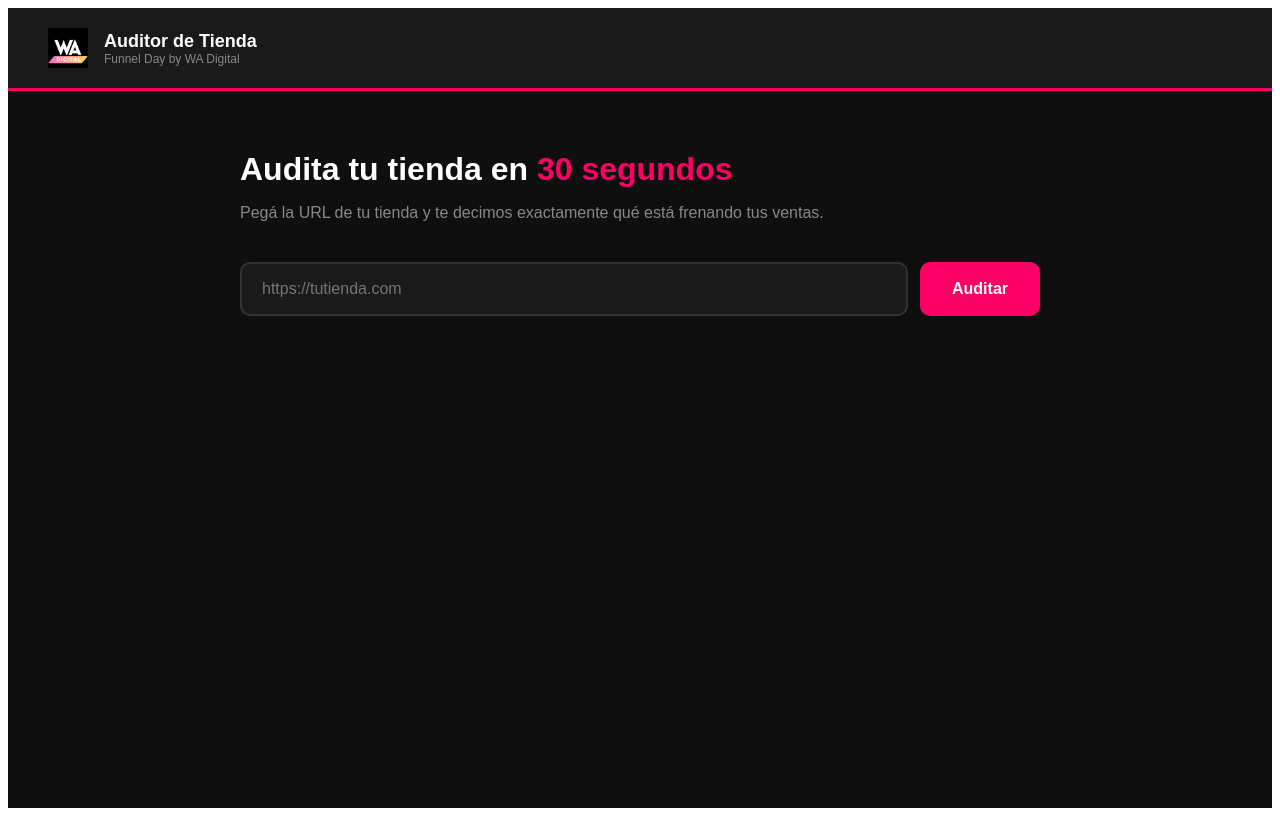
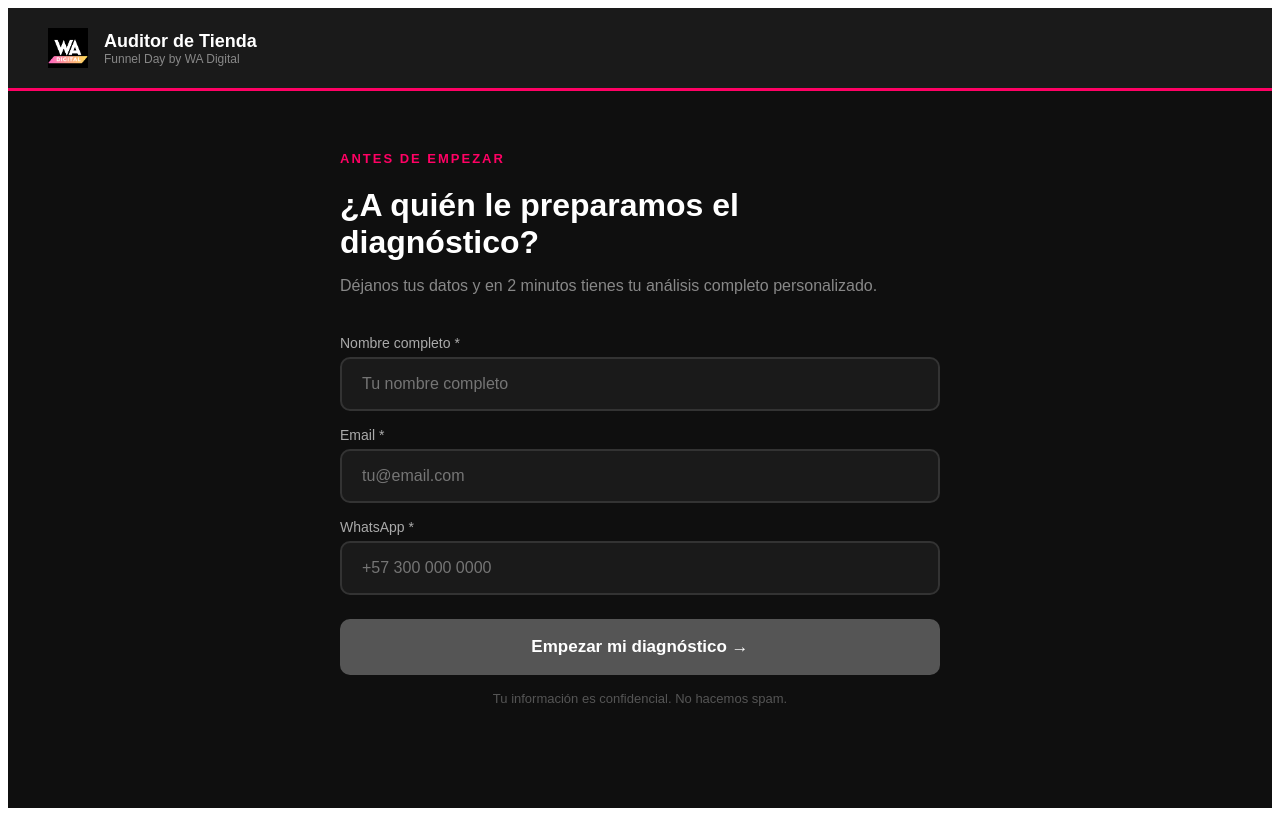
Before and after one commit to wadigitalco/funnel-day-auditor, a Next.js app: page / in a window 1280 px wide. Built offline with nearby package versions, Linux system fonts and the light colour scheme.

Commit message:
Update index.js

```diff
--- a/pages/index.js
+++ b/pages/index.js
@@ -1,10 +1,32 @@
 import { useState } from "react";
 
 export default function Home() {
+  const [step, setStep] = useState(1);
+  const [lead, setLead] = useState({ nombre: "", email: "", whatsapp: "" });
   const [url, setUrl] = useState("");
   const [loading, setLoading] = useState(false);
+  const [enviando, setEnviando] = useState(false);
   const [reporte, setReporte] = useState(null);
   const [error, setError] = useState(null);
+
+  const MAKE_WEBHOOK = "https://hook.us2.make.com/n86yp08kem6q5dpdrovne5bnw8onee29";
+
+  const handleLead = async () => {
+    if (!lead.nombre || !lead.email || !lead.whatsapp) return;
+    setEnviando(true);
+    try {
+      await fetch(MAKE_WEBHOOK, {
+        method: "POST",
+        headers: { "Content-Type": "application/json" },
+        body: JSON.stringify({ nombre: lead.nombre, email: lead.email, whatsapp: lead.whatsapp }),
+      });
+    } catch (e) {
+      console.log("Webhook error:", e);
+    } finally {
+      setEnviando(false);
+      setStep(2);
+    }
+  };
 
   const auditar = async () => {
     if (!url) return;
@@ -27,6 +49,26 @@ export default function Home() {
     }
   };
 
+  const inputStyle = {
+    width: "100%",
+    padding: "16px 20px",
+    borderRadius: "10px",
+    border: "2px solid #333",
+    background: "#1a1a1a",
+    color: "#fff",
+    fontSize: "16px",
+    outline: "none",
+    boxSizing: "border-box",
+    marginBottom: "16px",
+  };
+
+  const labelStyle = {
+    display: "block",
+    fontSize: "14px",
+    color: "#aaa",
+    marginBottom: "6px",
+  };
+
   return (
     <div style={{ minHeight: "100vh", background: "#0f0f0f", color: "#fff", fontFamily: "Arial, sans-serif" }}>
 
@@ -39,9 +81,76 @@ export default function Home() {
         </div>
       </div>
 
-      {/* Main */}
-      <div style={{ maxWidth: "800px", margin: "60px auto", padding: "0 20px" }}>
+      <div style={{ maxWidth: "600px", margin: "60px auto", padding: "0 20px" }}>
 
+        {/* ─── PASO 1: Formulario de datos ─── */}
+        {step === 1 && (
+          <>
+            <div style={{ fontSize: "13px", color: "#FF0164", fontWeight: "bold", letterSpacing: "2px", marginBottom: "12px" }}>
+              ANTES DE EMPEZAR
+            </div>
+            <h1 style={{ fontSize: "32px", fontWeight: "bold", marginBottom: "8px" }}>
+              ¿A quién le preparamos el diagnóstico?
+            </h1>
+            <p style={{ color: "#888", marginBottom: "40px", fontSize: "16px" }}>
+              Déjanos tus datos y en 2 minutos tienes tu análisis completo personalizado.
+            </p>
+
+            <label style={labelStyle}>Nombre completo *</label>
+            <input
+              type="text"
+              placeholder="Tu nombre completo"
+              value={lead.nombre}
+              onChange={(e) => setLead({ ...lead, nombre: e.target.value })}
+              style={inputStyle}
+            />
+
+            <label style={labelStyle}>Email *</label>
+            <input
+              type="email"
+              placeholder="tu@email.com"
+              value={lead.email}
+              onChange={(e) => setLead({ ...lead, email: e.target.value })}
+              style={inputStyle}
+            />
+
+            <label style={labelStyle}>WhatsApp *</label>
+            <input
+              type="text"
+              placeholder="+57 300 000 0000"
+              value={lead.whatsapp}
+              onChange={(e) => setLead({ ...lead, whatsapp: e.target.value })}
+              style={inputStyle}
+            />
+
+            <button
+              onClick={handleLead}
+              disabled={enviando || !lead.nombre || !lead.email || !lead.whatsapp}
+              style={{
+                width: "100%",
+                padding: "18px",
+                background: (enviando || !lead.nombre || !lead.email || !lead.whatsapp) ? "#555" : "#FF0164",
+                color: "#fff",
+                border: "none",
+                borderRadius: "10px",
+                fontSize: "17px",
+                fontWeight: "bold",
+                cursor: "pointer",
+                marginTop: "8px",
+              }}
+            >
+              {enviando ? "Guardando..." : "Empezar mi diagnóstico →"}
+            </button>
+
+            <p style={{ textAlign: "center", color: "#555", fontSize: "13px", marginTop: "16px" }}>
+              Tu información es confidencial. No hacemos spam.
+            </p>
+          </>
+        )}
+
+        {/* ─── PASO 2: Auditoría ─── */}
+        {step === 2 && (
+          <>
             <h1 style={{ fontSize: "32px", fontWeight: "bold", marginBottom: "8px" }}>
               Audita tu tienda en <span style={{ color: "#FF0164" }}>30 segundos</span>
             </h1>
@@ -49,7 +158,6 @@ export default function Home() {
               Pegá la URL de tu tienda y te decimos exactamente qué está frenando tus ventas.
             </p>
 
-        {/* Input */}
             <div style={{ display: "flex", gap: "12px", marginBottom: "40px" }}>
               <input
                 type="text"
@@ -67,14 +175,12 @@ export default function Home() {
               </button>
             </div>
 
-        {/* Error */}
             {error && (
               <div style={{ background: "#2a1a1a", border: "1px solid #FF0164", borderRadius: "10px", padding: "20px", marginBottom: "30px", color: "#ff6b6b" }}>
                 {error}
               </div>
             )}
 
-        {/* Loading */}
             {loading && (
               <div style={{ textAlign: "center", padding: "60px 0", color: "#888" }}>
                 <div style={{ fontSize: "40px", marginBottom: "16px" }}>🔍</div>
@@ -83,18 +189,12 @@ export default function Home() {
               </div>
             )}
 
-        {/* Reporte */}
             {reporte && (
               <div style={{ background: "#1a1a1a", borderRadius: "16px", padding: "32px", border: "1px solid #333" }}>
                 <div style={{ display: "flex", justifyContent: "space-between", alignItems: "center", marginBottom: "24px", borderBottom: "2px solid #FF0164", paddingBottom: "12px" }}>
-      <h2 style={{ fontSize: "22px", fontWeight: "bold", margin: 0 }}>
-        📊 Reporte de Auditoría
-      </h2>
+                  <h2 style={{ fontSize: "22px", fontWeight: "bold", margin: 0 }}>📊 Reporte de Auditoría</h2>
                   <button
-        onClick={() => {
-          navigator.clipboard.writeText(reporte);
-          alert("✅ Reporte copiado al portapapeles");
-        }}
+                    onClick={() => { navigator.clipboard.writeText(reporte); alert("✅ Reporte copiado al portapapeles"); }}
                     style={{ padding: "10px 20px", background: "#FF8C00", color: "#fff", border: "none", borderRadius: "8px", fontSize: "14px", fontWeight: "bold", cursor: "pointer" }}
                   >
                     📋 Copiar reporte
@@ -105,6 +205,8 @@ export default function Home() {
                 </div>
               </div>
             )}
+          </>
+        )}
 
       </div>
     </div>
```
Lines whose indentation alone changed are shown as unchanged.
